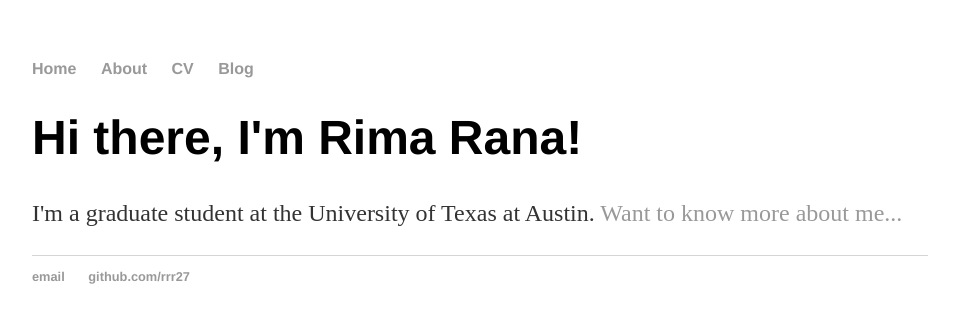
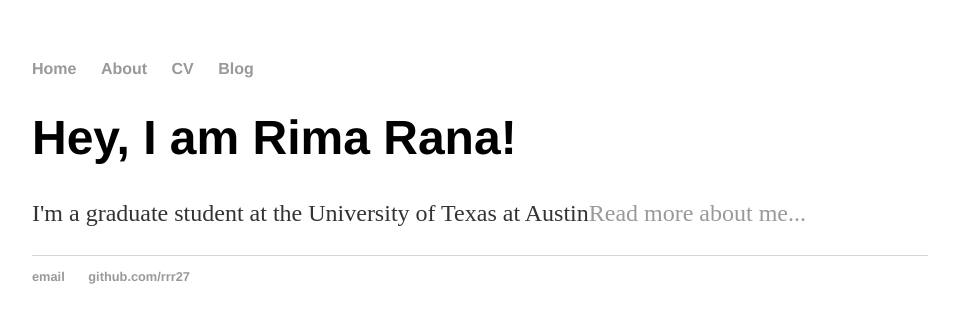
Before and after one commit to rrr27/rrr27.github.io, a Jekyll site: the page built from index.html, in a window 1280 px wide. Shown: the top 323 px of the page, without its empty margins (160-1119 px from the left). Built offline with Jekyll 4.4.1, drawn with Linux system fonts in a browser that asks for light colours.

Commit message:
Update index.html

```diff
--- a/index.html
+++ b/index.html
@@ -1,30 +1,8 @@
-<!DOCTYPE html>
-<html>
-	<head>
-		<title>Rima Rana</title>
-		<!-- link to main stylesheet -->
-		<link rel="stylesheet" type="text/css" href="/css/main.css">
-	</head>
-	<body>
-		<nav>
-    		<ul>
-        		<li><a href="/">Home</a></li>
-	        	<li><a href="/about">About</a></li>
-        		<li><a href="/cv">CV</a></li>
-        		<li><a href="/blog">Blog</a></li>
-    		</ul>
-		</nav>
-		<div class="container">
-    		<div class="blurb">
-        		<h1>Hi there, I'm Rima Rana!</h1>
-				<p>I'm a graduate student at the University of Texas at Austin. <a href="/about">Want to know more about me...</a></p>
-    		</div><!-- /.blurb -->
-		</div><!-- /.container -->
-		<footer>
-    		<ul>
-        		<li><a href="mailto:rimarana27@gmail.com">email</a></li>
-        		<li><a href="https://github.com/rrr27">github.com/rrr27</a></li>
-			</ul>
-		</footer>
-	</body>
-</html>
+---
+layout: default
+title: Rima Rana
+---
+<div class="blurb">
+	<h1>Hey, I am Rima Rana!</h1>
+	<p>I'm a graduate student at the University of Texas at Austin<a href="/about">Read more about me...</a></p>
+</div><!-- /.blurb -->
```
